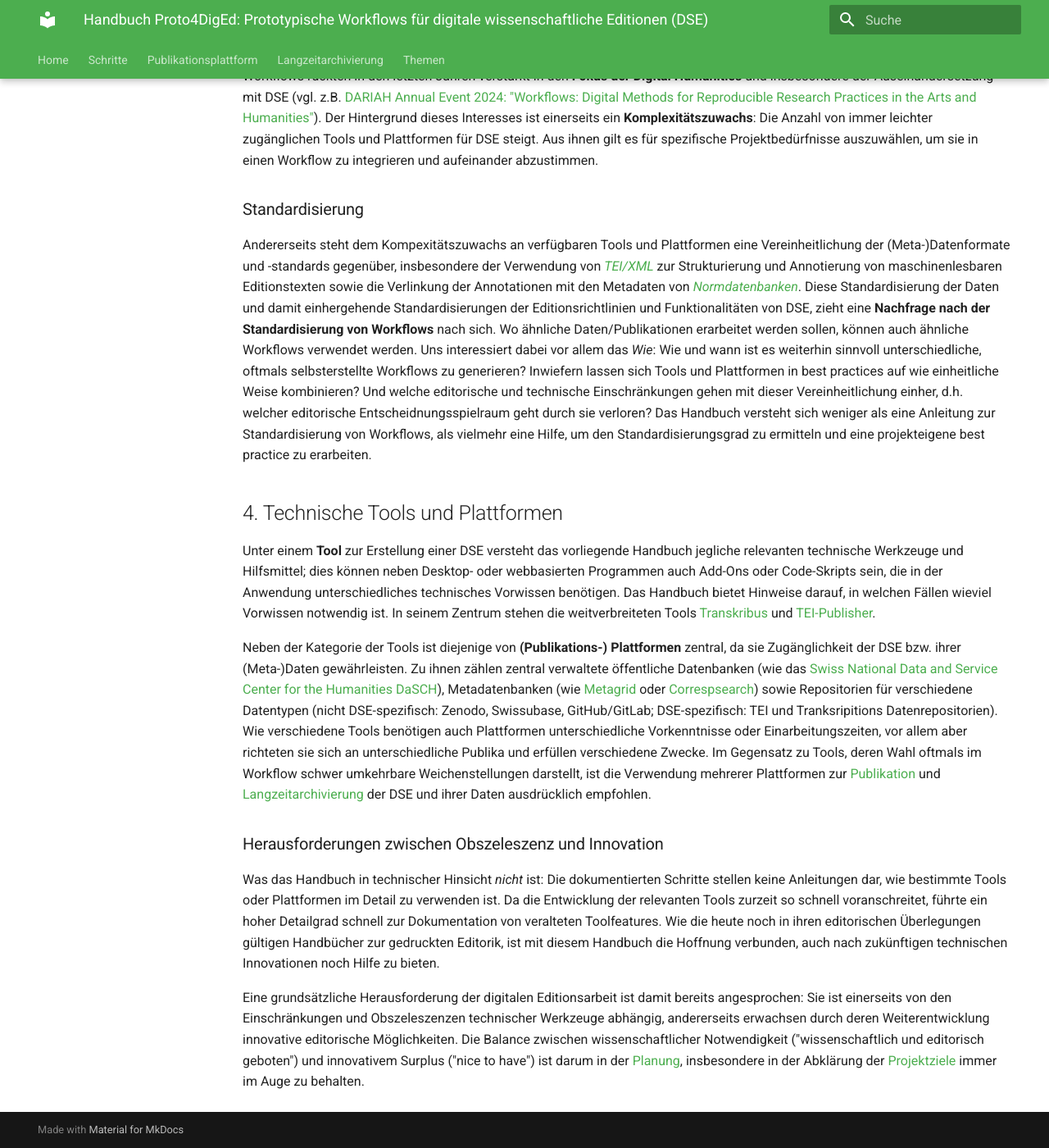
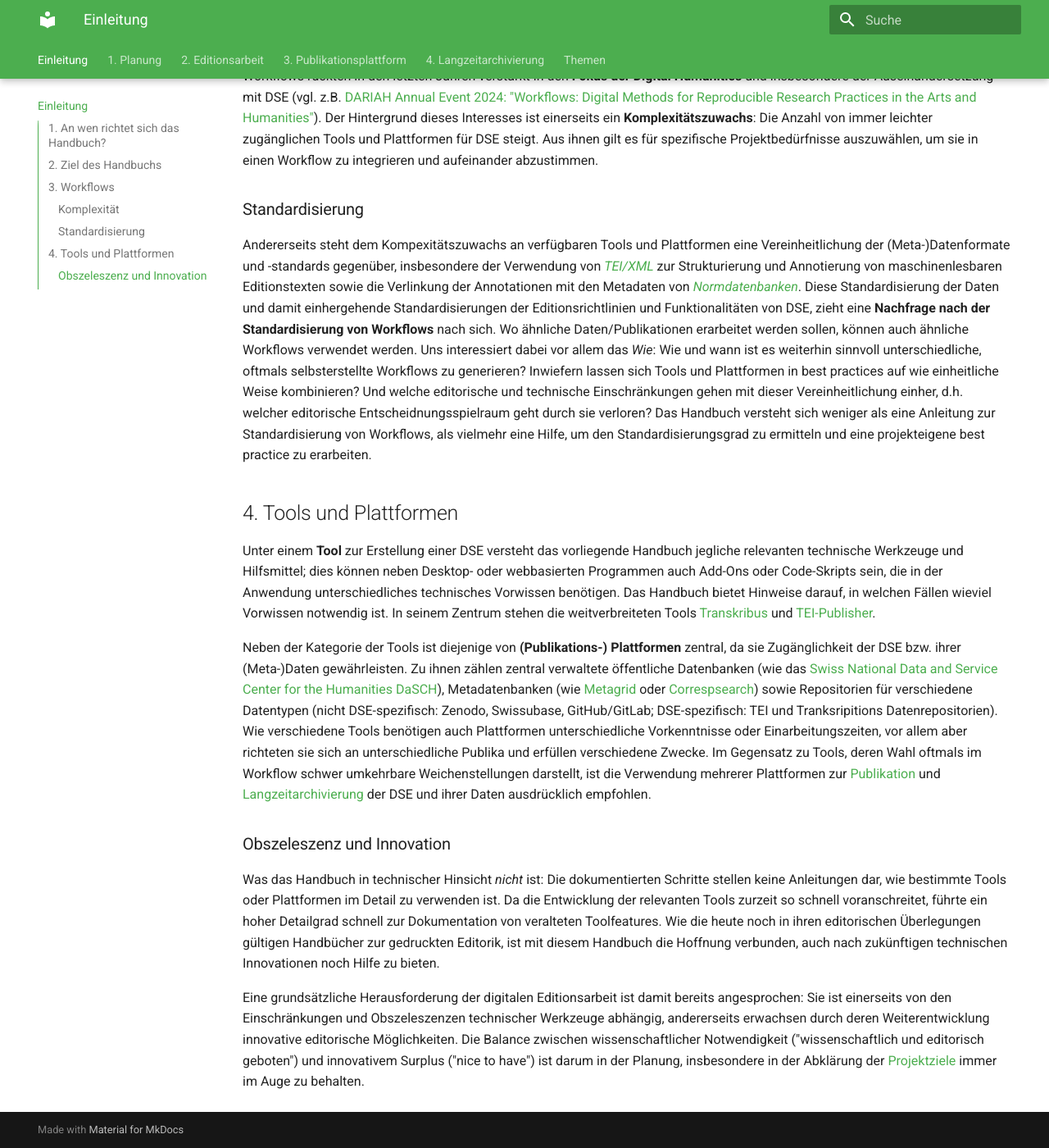
Before and after one commit to zde-uzh/proto4diged-handbook, an MkDocs documentation site: the page built from docs/Startseite.md, in a window 1280 px wide and 1400 px high, scrolled down 1383 px. Shown: the whole window at 82% size. Built offline with MkDocs 1.6.1 and Material for MkDocs 9.7.7, drawn with Linux system fonts in a browser that asks for light colours; some of the changed text lies outside the part shown.

Commit message:
Neuer Versuch, dieses Mal mit angepasstem yml

```diff
--- a/docs/00_Planung/01_Projektziele_und_-ressourcen.md
+++ b/docs/1. Planung/01_Projektziele_und_-ressourcen.md
@@ -1,4 +1,4 @@
-# Projektziele und -ressourcen einer DSE
+# Projektziele und -ressourcen
 
 Anders als - zumindest ideell - ergebnisoffene Forschung müssen DSE von ihrem Endprodukt aus gedacht werden. Die Planung hat sich am einem Modell der fertigen Edition und ihren Verwendungszwecken zu orientieren und  vom angestrebten Ergebnis aus die notwendigen Workflow-Schritte zurückzugehen - freilich nicht, ohne dieses Ergebnis im Planungsprozess kontinuierlich anzupassen.
 
--- a/docs/Startseite.md
+++ b/docs/Startseite.md
@@ -32,17 +32,17 @@
 
 ### Standardisierung
 
-Andererseits steht dem Kompexitätszuwachs an verfügbaren Tools und Plattformen eine Vereinheitlichung der (Meta-)Datenformate und -standards gegenüber, insbesondere der Verwendung von [*TEI/XML*](tei.md) zur Strukturierung und Annotierung von maschinenlesbaren Editionstexten sowie die Verlinkung der Annotationen mit den Metadaten von [*Normdatenbanken*](authority.md). Diese Standardisierung der Daten und damit einhergehende Standardisierungen der Editionsrichtlinien und Funktionalitäten von DSE, zieht eine **Nachfrage nach der Standardisierung von Workflows** nach sich. Wo ähnliche Daten/Publikationen erarbeitet werden sollen, können auch ähnliche Workflows verwendet werden. Uns interessiert dabei vor allem das *Wie*: Wie und wann ist es weiterhin sinnvoll unterschiedliche, oftmals selbsterstellte Workflows zu generieren? Inwiefern lassen sich Tools und Plattformen  in best practices auf wie einheitliche Weise kombinieren? Und welche editorische und technische Einschränkungen gehen mit dieser Vereinheitlichung einher, d.h. welcher editorische Entscheidnungsspielraum geht durch sie verloren? Das Handbuch  versteht sich weniger als eine Anleitung zur Standardisierung von Workflows, als vielmehr eine Hilfe, um den Standardisierungsgrad zu ermitteln und eine projekteigene best practice zu erarbeiten.
+Andererseits steht dem Kompexitätszuwachs an verfügbaren Tools und Plattformen eine Vereinheitlichung der (Meta-)Datenformate und -standards gegenüber, insbesondere der Verwendung von [*TEI/XML*](Themen/tei.md) zur Strukturierung und Annotierung von maschinenlesbaren Editionstexten sowie die Verlinkung der Annotationen mit den Metadaten von [*Normdatenbanken*](Themen/authority.md). Diese Standardisierung der Daten und damit einhergehende Standardisierungen der Editionsrichtlinien und Funktionalitäten von DSE, zieht eine **Nachfrage nach der Standardisierung von Workflows** nach sich. Wo ähnliche Daten/Publikationen erarbeitet werden sollen, können auch ähnliche Workflows verwendet werden. Uns interessiert dabei vor allem das *Wie*: Wie und wann ist es weiterhin sinnvoll unterschiedliche, oftmals selbsterstellte Workflows zu generieren? Inwiefern lassen sich Tools und Plattformen  in best practices auf wie einheitliche Weise kombinieren? Und welche editorische und technische Einschränkungen gehen mit dieser Vereinheitlichung einher, d.h. welcher editorische Entscheidnungsspielraum geht durch sie verloren? Das Handbuch  versteht sich weniger als eine Anleitung zur Standardisierung von Workflows, als vielmehr eine Hilfe, um den Standardisierungsgrad zu ermitteln und eine projekteigene best practice zu erarbeiten.
 
 
-## 4. Technische Tools und Plattformen
+## 4. Tools und Plattformen
 
 Unter einem **Tool** zur Erstellung einer DSE versteht das vorliegende Handbuch jegliche relevanten technische Werkzeuge und Hilfsmittel; dies können neben Desktop- oder webbasierten Programmen auch Add-Ons oder Code-Skripts sein, die in der Anwendung unterschiedliches technisches Vorwissen benötigen. Das Handbuch bietet Hinweise darauf, in welchen Fällen wieviel Vorwissen notwendig ist. In seinem Zentrum stehen die weitverbreiteten Tools [Transkribus](https://app.transkribus.org/) und [TEI-Publisher](https://teipublisher.com/).
 
-Neben der Kategorie der Tools ist diejenige von **(Publikations-) Plattformen** zentral, da sie Zugänglichkeit der DSE bzw. ihrer (Meta-)Daten gewährleisten. Zu ihnen zählen zentral verwaltete öffentliche Datenbanken (wie das [Swiss National Data and Service Center for the Humanities DaSCH](https://www.dasch.swiss/)), Metadatenbanken (wie [Metagrid](https://metagrid.ch/) oder [Correspsearch](https://correspsearch.net)) sowie Repositorien für verschiedene Datentypen (nicht DSE-spezifisch: Zenodo, Swissubase, GitHub/GitLab; DSE-spezifisch: TEI und Tranksripitions Datenrepositorien). Wie verschiedene Tools benötigen auch Plattformen unterschiedliche Vorkenntnisse oder Einarbeitungszeiten, vor allem aber richteten sie sich an unterschiedliche Publika und erfüllen verschiedene Zwecke. Im Gegensatz zu Tools, deren Wahl oftmals im Workflow schwer umkehrbare Weichenstellungen darstellt, ist die Verwendung mehrerer Plattformen zur [Publikation](02_Publikationsplattformen) und [Langzeitarchivierung](03_Langzeitarchivierung) der DSE und ihrer Daten  ausdrücklich empfohlen.
+Neben der Kategorie der Tools ist diejenige von **(Publikations-) Plattformen** zentral, da sie Zugänglichkeit der DSE bzw. ihrer (Meta-)Daten gewährleisten. Zu ihnen zählen zentral verwaltete öffentliche Datenbanken (wie das [Swiss National Data and Service Center for the Humanities DaSCH](https://www.dasch.swiss/)), Metadatenbanken (wie [Metagrid](https://metagrid.ch/) oder [Correspsearch](https://correspsearch.net)) sowie Repositorien für verschiedene Datentypen (nicht DSE-spezifisch: Zenodo, Swissubase, GitHub/GitLab; DSE-spezifisch: TEI und Tranksripitions Datenrepositorien). Wie verschiedene Tools benötigen auch Plattformen unterschiedliche Vorkenntnisse oder Einarbeitungszeiten, vor allem aber richteten sie sich an unterschiedliche Publika und erfüllen verschiedene Zwecke. Im Gegensatz zu Tools, deren Wahl oftmals im Workflow schwer umkehrbare Weichenstellungen darstellt, ist die Verwendung mehrerer Plattformen zur [Publikation](3. Publikationsplattform/01_introduction_publication.md) und [Langzeitarchivierung](4. Langzeitarchivierung/01_introduction_preservation.md) der DSE und ihrer Daten  ausdrücklich empfohlen.
 
-### Herausforderungen zwischen Obszeleszenz und Innovation
+### Obszeleszenz und Innovation
 
 Was das Handbuch in technischer Hinsicht *nicht* ist: Die dokumentierten Schritte stellen keine Anleitungen dar, wie bestimmte Tools oder Plattformen im Detail zu verwenden ist. Da die Entwicklung der relevanten Tools  zurzeit so schnell  voranschreitet, führte ein hoher Detailgrad schnell zur Dokumentation von veralteten Toolfeatures. Wie die heute noch in ihren editorischen Überlegungen gültigen Handbücher zur gedruckten Editorik, ist mit diesem Handbuch die Hoffnung verbunden, auch nach zukünftigen technischen Innovationen noch Hilfe zu bieten.
 
-Eine grundsätzliche Herausforderung der digitalen Editionsarbeit ist damit bereits angesprochen: Sie ist einerseits von den Einschränkungen und Obszeleszenzen technischer Werkzeuge abhängig, andererseits erwachsen durch deren Weiterentwicklung innovative editorische Möglichkeiten. Die Balance zwischen wissenschaftlicher Notwendigkeit ("wissenschaftlich und editorisch geboten") und innovativem Surplus ("nice to have") ist darum in der [Planung](00_Planung.md), insbesondere in der Abklärung der [Projektziele](01_Projektziele_und_-ressourcen) immer im Auge zu behalten.
+Eine grundsätzliche Herausforderung der digitalen Editionsarbeit ist damit bereits angesprochen: Sie ist einerseits von den Einschränkungen und Obszeleszenzen technischer Werkzeuge abhängig, andererseits erwachsen durch deren Weiterentwicklung innovative editorische Möglichkeiten. Die Balance zwischen wissenschaftlicher Notwendigkeit ("wissenschaftlich und editorisch geboten") und innovativem Surplus ("nice to have") ist darum in der Planung, insbesondere in der Abklärung der [Projektziele](1. Planung/01_Projektziele_und_-ressourcen.md) immer im Auge zu behalten.
--- a/mkdocs.yml
+++ b/mkdocs.yml
@@ -1,23 +1,29 @@
 site_name: Handbuch zur Erstellung einer digitalen Edition
 site_dir: public
 nav:
-  - "Home": "index.md"
-  - "Schritte":
-      - "steps/introduction.md"
-      - "steps/atr.md"
-      - "steps/critical_annotation.md"
-      - "steps/converting.md"
-      - "steps/commenting.md"
-      - "steps/semantic_annotation.md"
-  - "Publikationsplattform":
-      - "publication/introduction.md"
-  - "Langzeitarchivierung":
-      - "preservation/introduction.md"
+  - "Einleitung": "Startseite.md"
+  - "1. Planung":
+    - "1. Planung/01_Projektziele_und_-ressourcen.md"
+    - "1. Planung/02_Vorbildhafte_Editionen.md"
+    - "1. Planung/03_Vernetzung.md"
+  - "2. Editionsarbeit":
+      - "2. Editionsarbeit/01_Einleitung_in_die_digitale_Editionsarbeit.md"
+      - "2. Editionsarbeit/02_Textkonstitution.md"
+      - "2. Editionsarbeit/03_Transkription.md"
+      - "2. Editionsarbeit/04_converting.md"
+      - "2. Editionsarbeit/05_critical_annotation.md"
+      - "2. Editionsarbeit/06_semantic_annotation.md"
+      - "2. Editionsarbeit/07_commenting.md"
+  - "3. Publikationsplattform":
+      - "3. Publikationsplattform/01_introduction_publication.md"
+  - "4. Langzeitarchivierung":
+      - "4. Langzeitarchivierung/01_introduction_preservation.md"
   - "Themen":
-      - "topics/authority.md"
-      - "topics/transkribus.md"
-      - "topics/tei.md"
-      - "topics/tei-publisher-annotations.md"
+      - "Themen/accesibility.md"
+      - "Themen/authority.md"
+      - "Themen/transkribus.md"
+      - "Themen/tei.md"
+      - "Themen/tei-publisher-annotations.md"
 
 theme:
   language: de
@@ -31,7 +37,7 @@
 
   palette:
     primary: green
-    accent: yellow
+    accent: red
 
 markdown_extensions:
   - pymdownx.highlight:
```
Also changed, not shown: other parts of docs/Startseite.md (+2 -2 lines), docs/1. Planung/02_Vorbildhafte_Editionen.md (added), docs/1. Planung/03_Vernetzung.md (added), docs/2. Editionsarbeit/01_Einleitung_in_die_digitale_Editionsarbeit.md (renamed from docs/01_Editionsarbeit/01_Einleitung_in_die_digitale_Editionsarbeit.md), docs/2. Editionsarbeit/02_Textkonstitution.md (added), docs/2. Editionsarbeit/03_Tranksription.md (renamed from docs/01_Editionsarbeit/03_Tranksription.md), docs/2. Editionsarbeit/04_converting.md (renamed from docs/01_Editionsarbeit/04_converting.md), docs/2. Editionsarbeit/05_critical_annotation.md (renamed from docs/01_Editionsarbeit/05_critical_annotation.md), docs/2. Editionsarbeit/06_semantic_annotation.md (renamed from docs/01_Editionsarbeit/06_semantic_annotation.md), docs/2. Editionsarbeit/07_commenting.md (renamed from docs/01_Editionsarbeit/07_commenting.md), docs/3. Publikationsplattform/01_introduction_publication.md (renamed from docs/02_Publikationsplattform/01_introduction_publication.md), docs/4. Langzeitarchivierung/01_introduction_preservation.md (renamed from docs/03_Langzeitarchivierung/01_introduction_preservation.md), docs/Themen/accessibility.md (renamed from docs/04_Themen/accessibility.md), docs/Themen/authority.md (renamed from docs/04_Themen/authority.md), 3 more files.
